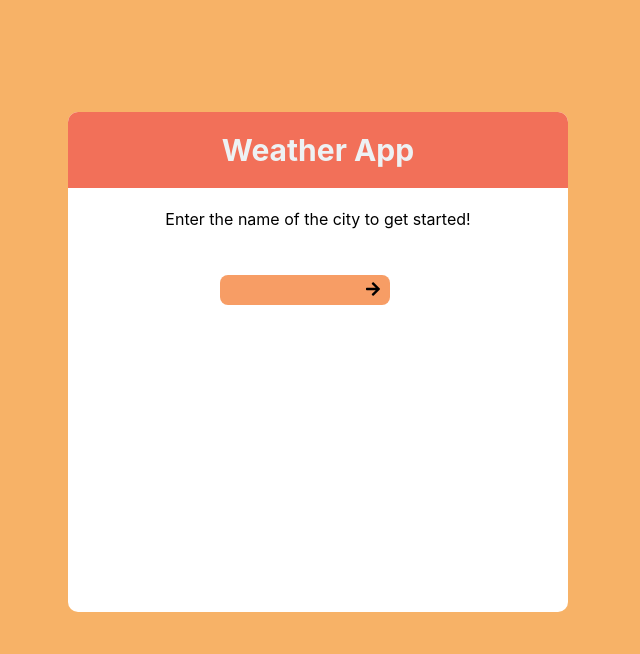
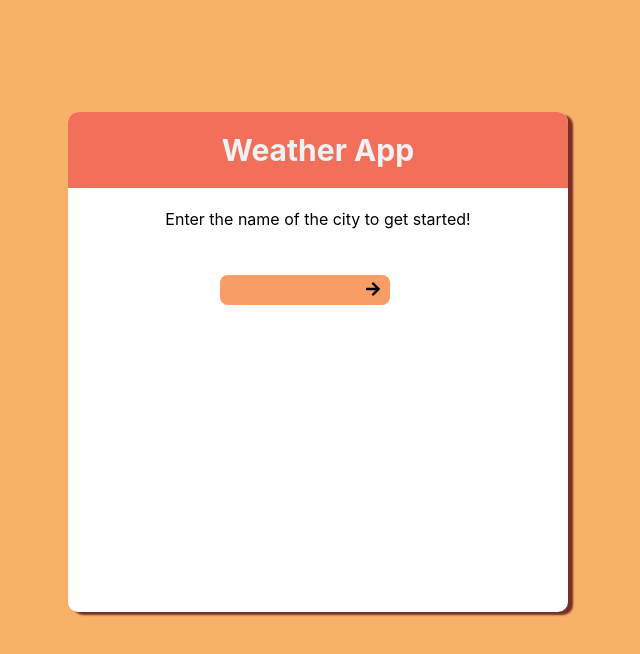
Before and after one commit to Anupmor1998/weather-app, a React (Create React App) app: page / in a window 1280 px wide. Shown: the top 654 px of the page, without its empty margins (322-962 px from the left). Built offline with nearby package versions, Linux system fonts and the light colour scheme.

Commit message:
final commit 2

```diff
--- a/package.json
+++ b/package.json
@@ -1,4 +1,5 @@
 {
+  "homepage": "http://anupmor1998.github.io/weather-app",
   "name": "weather-app",
   "version": "0.1.0",
   "private": true,
@@ -15,7 +16,9 @@
     "start": "react-scripts start",
     "build": "react-scripts build",
     "test": "react-scripts test",
-    "eject": "react-scripts eject"
+    "eject": "react-scripts eject",
+    "predeploy": "npm run build",
+    "deploy": "gh-pages -d build"
   },
   "eslintConfig": {
     "extends": [
--- a/src/App.js
+++ b/src/App.js
@@ -1,6 +1,5 @@
 import React from "react";
 import "./App.css";
-import "./Temp.css";
 import TempApp from "./components/TempApp";
 
 function App() {
--- a/src/Temp.css
+++ b/src/components/Temp.css
@@ -6,6 +6,7 @@
   margin: 7em auto;
   border-radius: 10px;
   color: black;
+  box-shadow: 5px 3px 2px #772e25;
 }
 
 .header {
--- a/src/components/TempApp.js
+++ b/src/components/TempApp.js
@@ -1,5 +1,5 @@
 import React, { useState } from "react";
-import "../Temp.css";
+import "../components/Temp.css";
 
 function TempApp() {
   const [city, setCity] = useState(null);
```
Also changed, not shown: 1 other file (tests, documents, lock files or other folders).
